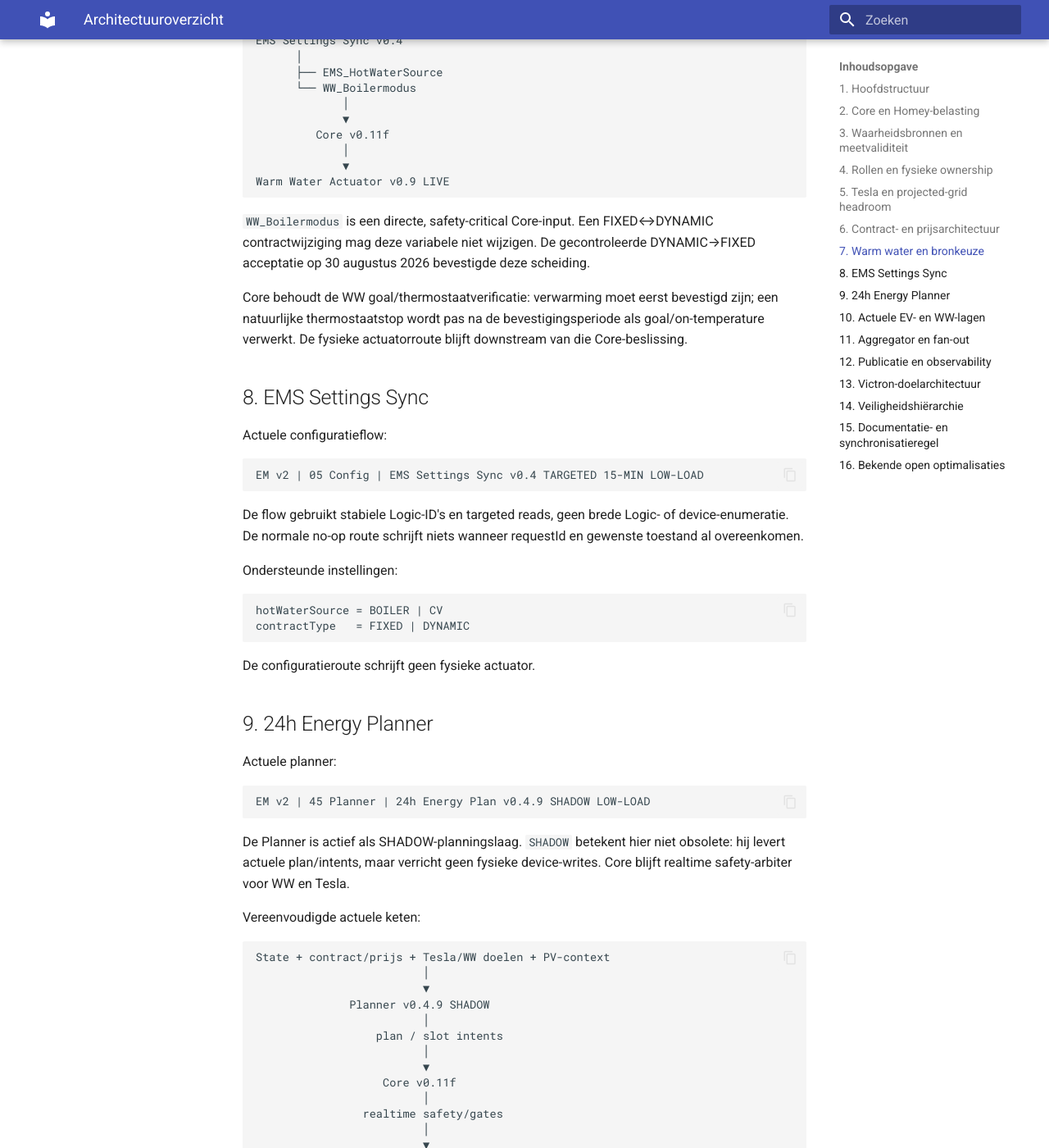
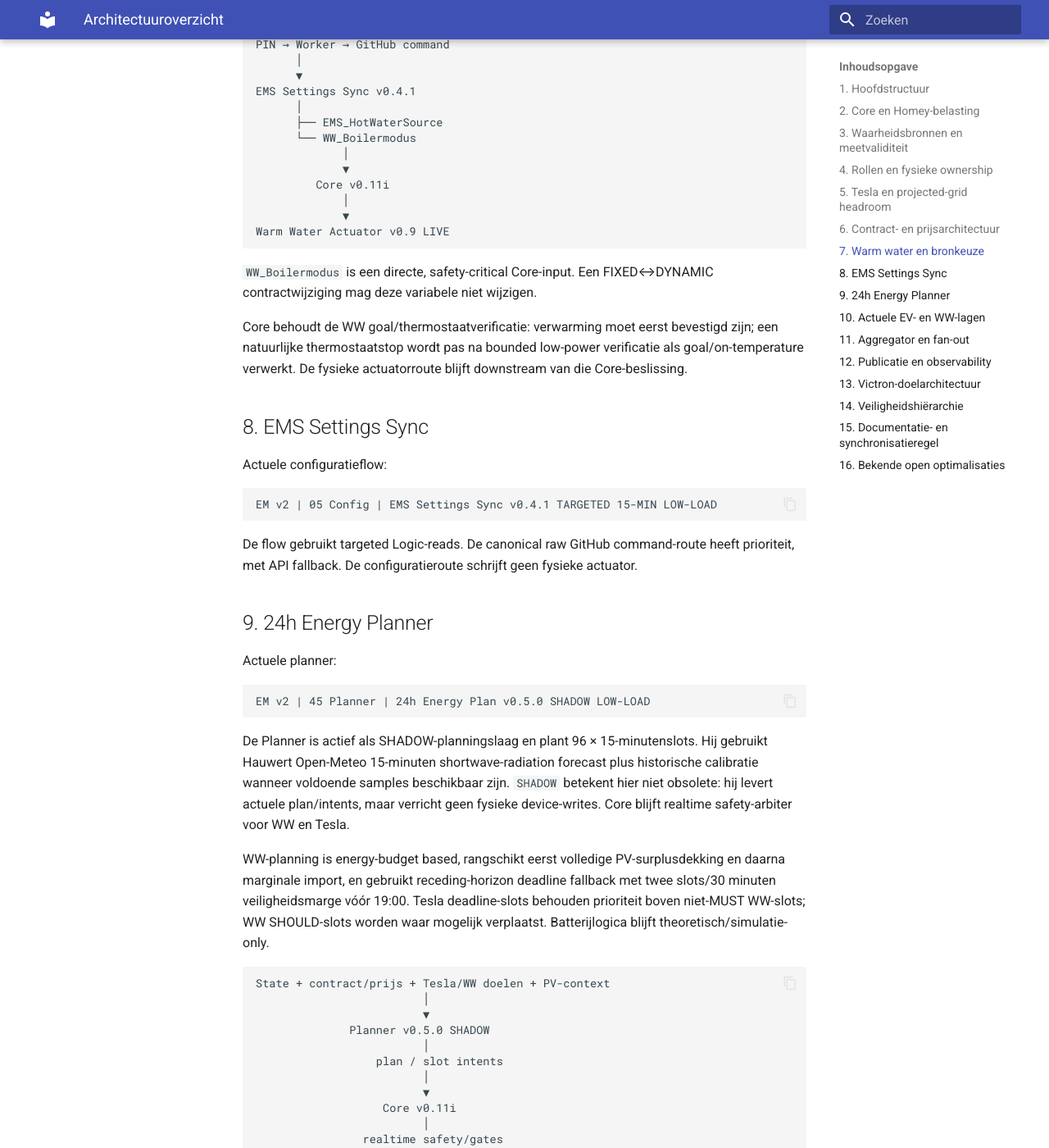
Before and after one commit to OnsKasteeltje/homey-energy-manual, an MkDocs documentation site: the page built from docs/architectuur.md, in a window 1280 px wide and 1400 px high, scrolled down 3567 px. Shown: the whole window at 82% size. Built offline with MkDocs 1.6.1 and Material for MkDocs 9.7.7, drawn with Linux system fonts in a browser that asks for light colours; some of the changed text lies outside the part shown.

Commit message:
docs: reconcile architecture with 2026-09-04 live runtime

````diff
--- a/docs/architectuur.md
+++ b/docs/architectuur.md
@@ -1,6 +1,6 @@
 # Architectuuroverzicht
 
-> **Current-state authority:** actuele procesflows en statusclaims op deze pagina moeten worden gelezen tegen `docs/architecture/homey-runtime-baseline-2026-08-30.md` en `docs/architecture/current-runtime-source-policy.md`. Voor Core is `src/homey/core/core-v0.11f.live-homey.js` de exacte actuele bron. Historische candidate/patch/smoke/rollback-bestanden zijn geen huidige architectuur.
+> **Current-state authority:** actuele procesflows en statusclaims op deze pagina moeten worden gelezen tegen `docs/architecture/homey-runtime-baseline-2026-09-04.md` en `docs/architecture/current-runtime-source-policy.md`. Voor Core is `src/homey/core/core-v0.11i.live-homey.js` de exacte actuele bron. Historische candidate/patch/smoke/rollback-bestanden zijn geen huidige architectuur.
 
 Deze pagina beschrijft de **actuele gecodeerde architectuur van Energy Core v2**. Procesflows en statusbeschrijvingen moeten overeenkomen met de productiecode; toekomstige of historische architectuur wordt expliciet gemarkeerd.
 
@@ -15,7 +15,7 @@
 P1 · PV · Easee · boiler · Quatt · relevante devices
                     │
                     ▼
-        ENERGY CORE v2 — v0.11f / 5 min
+        ENERGY CORE v2 — v0.11i / 5 min
                     │
         ┌───────────┼───────────┐
         ▼           ▼           ▼
@@ -30,7 +30,7 @@
 Contract-/prijscontext · Tesla/WW-verplichtingen · PV-context
                     │
                     ▼
-  24h Energy Planner v0.4.9 SHADOW LOW-LOAD
+  24h Energy Planner v0.5.0 SHADOW LOW-LOAD
                     │
                     ▼
         plan/intents · geen fysieke writes
@@ -40,9 +40,9 @@
 
 ## 2. Core en Homey-belasting
 
-De actuele Core is `EM v2 | 00 Core Tick | v0.11f (Planner Tesla Headroom)` en draait iedere vijf minuten plus handmatige start. De exacte runtime staat in `src/homey/core/core-v0.11f.live-homey.js`.
+De actuele Core is `EM v2 | 00 Core Tick | v0.11i PINNED SOURCE` en draait iedere vijf minuten plus handmatige start. De exacte runtime staat in `src/homey/core/core-v0.11i.live-homey.js`.
 
-De live Core doet gerichte reads van de bekende devices, maar voert **nog steeds één brede `Homey.logic.getVariables()` enumeratie per Core-run** uit. Dit is een bekende resterende Homey-load/throttling-optimalisatie en mag in documentatie niet worden voorgesteld alsof Core al volledig targeted/event-driven is.
+De live Core doet gerichte reads van tien bekende devices, maar voert **nog steeds één brede `Homey.logic.getVariables()` enumeratie per Core-run** uit. Dit is een bekende resterende Homey-load/throttling-optimalisatie en mag in documentatie niet worden voorgesteld alsof Core al volledig targeted/event-driven is.
 
 Core voert geen fysieke device-writes uit. Fysieke aansturing blijft downstream via Power Intent / adapter / gate / actuator ownership.
 
@@ -55,9 +55,9 @@
 P1 > 0 W → netto import
 ```
 
-P1 blijft autoritatief voor het realtime flexbudget. PV/huisreconstructie, Quooker-data en overige afgeleide belastingen ondersteunen state/diagnostiek maar mogen een geldige P1-gate niet vervangen.
+P1 blijft autoritatief voor het realtime flexbudget en Core faalt gesloten wanneer P1 stale is. PV/huisreconstructie, Quooker-data en overige afgeleide belastingen ondersteunen state/diagnostiek maar mogen een geldige P1-gate niet vervangen.
 
-Live Core v0.11f bevat Quooker Logic-data opnieuw in state/diagnostiek en `knownMeasuredLoadW`. Dit vervangt oudere ontwerpteksten waarin Quooker volledig uit Core werd verwijderd.
+Live Core v0.11i bevat Quooker Logic-data in state/diagnostiek en `knownMeasuredLoadW`. De actuele laundry-semantiek behandelt expliciete IDLE/OFF/READY/STANDBY/FINISHED-equivalenten als inactief, ook wanneer retained cycle/time-to-end signalen aanwezig zijn.
 
 ## 4. Rollen en fysieke ownership
 
@@ -66,15 +66,15 @@
 | Normaal huishouden | basislast | geen EMS-actuator |
 | Quatt | comfort-baseload | observe-only |
 | Boiler | flexload met comfortdoel | `Warm Water Actuator v0.9 TARGETED-READ LIVE` |
-| Tesla | deadline/opportunity flexload | `EV Power v0.2.2 TARGETED-READ LIVE OWNERSHIP` |
+| Tesla | deadline/opportunity flexload | `EV Power v0.2.3 MIN7 TARGETED-READ LIVE OWNERSHIP` |
 | Quooker | gemeten/afgeleide load | geen actuele Core-actuatorownership |
-| Victron-batterij | toekomstige batterijoptimizer | Victron DESS/ESS na installatie; Planner nu SHADOW |
+| Victron-batterij | toekomstige batterijoptimizer | Victron DESS/ESS na installatie; Planner nu SHADOW/simulatie |
 
 Per fysieke actuator bestaat exact één automatische writer. Historische/replaced writers worden niet als huidige ownership gedocumenteerd.
 
 ## 5. Tesla en projected-grid headroom
 
-Core v0.11f gebruikt voor Planner Tesla-admission:
+Core v0.11i gebruikt voor Planner Tesla-admission:
 
 ```text
 PLANNER_TESLA_MIN_POWER_W = 4140 W
@@ -82,7 +82,9 @@
 admission toegestaan wanneer projectedGridW <= 4000 W
 ```
 
-Dit vervangt de eerdere onmogelijke vrije-importbudget-guard. MUST/latest-start catch-up behoudt prioriteit boven Planner opportunity/admission. Easee Equalizer blijft autonoom de lokale elektrische grens bewaken.
+MUST/latest-start catch-up behoudt prioriteit boven Planner opportunity/admission. Easee Equalizer blijft autonoom de lokale elektrische grens bewaken.
+
+De actuele EV MIN7-keten gebruikt fixed 3×230 V = 690 W/A. De shadow-adapter kwantiseert conservatief naar beneden en levert alleen 0 A of 7–16 A; de gate valideert dezelfde mapping. De LIVE actuator accepteert uitsluitend 0 A of integer 7–16 A en vereist voor niet-nul actuatie een aligned PASS van de MIN7-gate.
 
 ## 6. Contract- en prijsarchitectuur
 
@@ -92,7 +94,7 @@
 Website FIXED/DYNAMIC
         │
         ▼
-EMS Settings Sync v0.4 TARGETED 15-MIN LOW-LOAD
+EMS Settings Sync v0.4.1 TARGETED 15-MIN LOW-LOAD
         │
         ▼
 EMS_ContractType
@@ -110,9 +112,7 @@
 Core / Planner
 ```
 
-Bij FIXED wordt PBTH niet aangeroepen. Core consumeert `EM2_ContractPrice_Context`, `EM2_Contract_Type` en `TEMP_PBTH_JSON_BUFFER`; `EMS_ContractType` wordt niet rechtstreeks door Core gelezen. Legacy `M7_Price_*`/M7-contextsignalen bestaan nog als fallback/legacy input en zijn daarom nog een consolidatiepunt.
-
-De geplande PBTH `<12h` event-refresh is een afzonderlijke DYNAMIC-only verbetering en is pas actuele architectuur nadat die is geïmplementeerd en gereconcilieerd.
+Bij FIXED wordt PBTH niet aangeroepen. Core consumeert contract-price context, contract type en de PBTH price buffer. Legacy M7-contextsignalen bestaan nog als fallback/legacy input en zijn daarom nog een consolidatiepunt.
 
 ## 7. Warm water en bronkeuze
 
@@ -124,63 +124,54 @@
 PIN → Worker → GitHub command
       │
       ▼
-EMS Settings Sync v0.4
+EMS Settings Sync v0.4.1
       │
       ├── EMS_HotWaterSource
       └── WW_Boilermodus
              │
              ▼
-         Core v0.11f
+         Core v0.11i
              │
              ▼
 Warm Water Actuator v0.9 LIVE
 ```
 
-`WW_Boilermodus` is een directe, safety-critical Core-input. Een FIXED↔DYNAMIC contractwijziging mag deze variabele niet wijzigen. De gecontroleerde DYNAMIC→FIXED acceptatie op 30 augustus 2026 bevestigde deze scheiding.
+`WW_Boilermodus` is een directe, safety-critical Core-input. Een FIXED↔DYNAMIC contractwijziging mag deze variabele niet wijzigen.
 
-Core behoudt de WW goal/thermostaatverificatie: verwarming moet eerst bevestigd zijn; een natuurlijke thermostaatstop wordt pas na de bevestigingsperiode als goal/on-temperature verwerkt. De fysieke actuatorroute blijft downstream van die Core-beslissing.
+Core behoudt de WW goal/thermostaatverificatie: verwarming moet eerst bevestigd zijn; een natuurlijke thermostaatstop wordt pas na bounded low-power verificatie als goal/on-temperature verwerkt. De fysieke actuatorroute blijft downstream van die Core-beslissing.
 
 ## 8. EMS Settings Sync
 
 Actuele configuratieflow:
 
 ```text
-EM v2 | 05 Config | EMS Settings Sync v0.4 TARGETED 15-MIN LOW-LOAD
+EM v2 | 05 Config | EMS Settings Sync v0.4.1 TARGETED 15-MIN LOW-LOAD
 ```
 
-De flow gebruikt stabiele Logic-ID's en targeted reads, geen brede Logic- of device-enumeratie. De normale no-op route schrijft niets wanneer requestId en gewenste toestand al overeenkomen.
-
-Ondersteunde instellingen:
-
-```text
-hotWaterSource = BOILER | CV
-contractType   = FIXED | DYNAMIC
-```
-
-De configuratieroute schrijft geen fysieke actuator.
+De flow gebruikt targeted Logic-reads. De canonical raw GitHub command-route heeft prioriteit, met API fallback. De configuratieroute schrijft geen fysieke actuator.
 
 ## 9. 24h Energy Planner
 
 Actuele planner:
 
 ```text
-EM v2 | 45 Planner | 24h Energy Plan v0.4.9 SHADOW LOW-LOAD
+EM v2 | 45 Planner | 24h Energy Plan v0.5.0 SHADOW LOW-LOAD
 ```
 
-De Planner is actief als SHADOW-planningslaag. `SHADOW` betekent hier niet obsolete: hij levert actuele plan/intents, maar verricht geen fysieke device-writes. Core blijft realtime safety-arbiter voor WW en Tesla.
+De Planner is actief als SHADOW-planningslaag en plant 96 × 15-minutenslots. Hij gebruikt Hauwert Open-Meteo 15-minuten shortwave-radiation forecast plus historische calibratie wanneer voldoende samples beschikbaar zijn. `SHADOW` betekent hier niet obsolete: hij levert actuele plan/intents, maar verricht geen fysieke device-writes. Core blijft realtime safety-arbiter voor WW en Tesla.
 
-Vereenvoudigde actuele keten:
+WW-planning is energy-budget based, rangschikt eerst volledige PV-surplusdekking en daarna marginale import, en gebruikt receding-horizon deadline fallback met twee slots/30 minuten veiligheidsmarge vóór 19:00. Tesla deadline-slots behouden prioriteit boven niet-MUST WW-slots; WW SHOULD-slots worden waar mogelijk verplaatst. Batterijlogica blijft theoretisch/simulatie-only.
 
 ```text
 State + contract/prijs + Tesla/WW doelen + PV-context
                          │
                          ▼
-              Planner v0.4.9 SHADOW
+              Planner v0.5.0 SHADOW
                          │
                   plan / slot intents
                          │
                          ▼
-                   Core v0.11f
+                   Core v0.11i
                          │
                 realtime safety/gates
                          │
@@ -195,11 +186,13 @@
 ```text
 Core / policy
    ↓
-P1 Power Intent v0.2.4
+P1 Power Intent v0.2.4 DUAL-SEMANTIC LOW-LOAD
    ↓
-EV adapter/gate-validatie
+EV Power Adapter v0.1.2 MIN7 SHADOW
    ↓
-EV Power v0.2.2 LIVE OWNERSHIP
+EV Power Adapter Gate v0.2.2 MIN7
+   ↓
+EV Power Actuator v0.2.3 MIN7 LIVE OWNERSHIP
    ↓
 Easee
 ```
@@ -222,7 +215,7 @@
 
 ## 11. Aggregator en fan-out
 
-`Core Snapshot Aggregator v0.2 SHADOW NO-QUOOKER` is een actieve shadow-component en heeft eerder parity rev107 met nul mismatches behaald. De naam `NO-QUOOKER` beschrijft het Aggregator-inputcontract; zij betekent niet dat de live Core v0.11f zelf geen Quooker-data bevat.
+`Core Snapshot Aggregator v0.2 SHADOW NO-QUOOKER` is een actieve shadow-component. De naam `NO-QUOOKER` beschrijft het Aggregator-inputcontract; zij betekent niet dat de live Core v0.11i zelf geen Quooker-data bevat.
 
 Fan-out-optimalisatie blijft een architectuurdoel: semantisch ongewijzigde state mag niet uitsluitend door timestamps/heartbeatmetadata downstream change-events veroorzaken.
 
@@ -261,7 +254,7 @@
 
 ## 15. Documentatie- en synchronisatieregel
 
-Procesflowdiagrammen beschrijven altijd de **actuele gecodeerde stand**. Voor current-state documentatie geldt de authority order uit `docs/architecture/current-runtime-source-policy.md`.
+Procesflowdiagrammen beschrijven altijd de **actuele gecodeerde stand**. Voor current-state documentatie geldt de authority order uit `docs/architecture/current-runtime-source-policy.md`, met `docs/architecture/homey-runtime-baseline-2026-09-04.md` als actuele runtime-classificatie.
 
 `start_flow()` bewijst alleen dat een flow is gestart; het bewijst niet dat downstream verwerking is voltooid. E2E-validatie moet daarom eindigen op aantoonbare runtime/readback-evidence.
 
@@ -272,8 +265,8 @@
 De huidige gereconcilieerde baseline heeft nog expliciete verbeterpunten:
 
 1. Core brede `Homey.logic.getVariables()` enumeratie vervangen/verminderen zonder functionele regressie;
-2. PBTH DYNAMIC `<12h` event-driven prijsrefresh afronden;
-3. resterende legacy M7 prijs/context-afhankelijkheden consolideren;
-4. Round 2B legacy/rollback/validation-flow cleanup dependency-by-dependency uitvoeren;
-5. verdere WW/Tesla runtime-validatie uitvoeren waar de acceptatiecriteria dat vereisen;
-6. Victron-integratie pas promoveren van SHADOW wanneer hardware/commissioning gereed en gevalideerd is.
+2. resterende legacy M7 prijs/context-afhankelijkheden consolideren;
+3. legacy/rollback/validation-flow cleanup dependency-by-dependency uitvoeren;
+4. verdere WW/Tesla runtime-validatie uitvoeren waar de acceptatiecriteria dat vereisen;
+5. Victron-integratie pas promoveren van SHADOW wanneer hardware/commissioning gereed en gevalideerd is;
+6. Pi-migratie gefaseerd uitvoeren vanuit de gereconcilieerde 2026-09-04 runtime-baseline, zonder parallelle physical-writer ownership te introduceren.
````
Also changed, not shown: other parts of docs/architectuur.md (+1 -1 lines).
